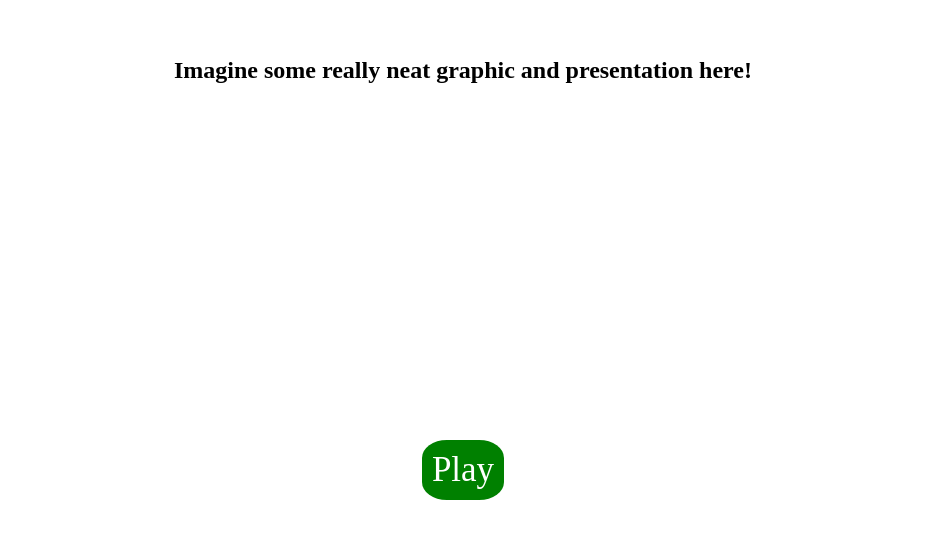
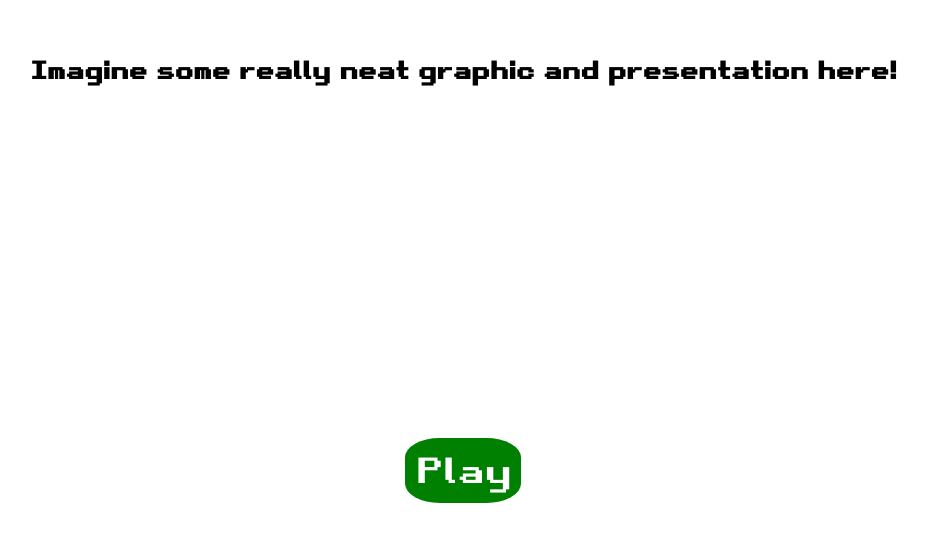
Before and after one commit to YuriScarbaci/ggj2023, a Next.js app: page / in a window 1280 px wide. Shown: the part 130-672 px from the top of the page, without its empty margins (177-1104 px from the left). Built offline with nearby package versions, Linux system fonts and the light colour scheme.

Commit message:
implemented new global font

```diff
--- a/pages/_app.tsx
+++ b/pages/_app.tsx
@@ -1,6 +1,15 @@
-import '@/styles/globals.css'
-import type { AppProps } from 'next/app'
+import "@/styles/globals.css";
+import type { AppProps } from "next/app";
+import localFont from "@next/font/local";
+
+const RetroGaming = localFont({
+  src: "../styles/fonts/retro-gaming.ttf",
+});
 
 export default function App({ Component, pageProps }: AppProps) {
-  return <Component {...pageProps} />
+  return (
+    <main className={RetroGaming.className}>
+      <Component {...pageProps} />
+    </main>
+  );
 }
--- a/pages/index.tsx
+++ b/pages/index.tsx
@@ -1,10 +1,7 @@
 import Head from "next/head";
 import Image from "next/image";
 import Link from "next/link";
-import { Inter } from "@next/font/google";
 import styles from "@/styles/Home.module.css";
-
-const inter = Inter({ subsets: ["latin"] });
 
 export default function Home() {
   return (
```
Also changed, not shown: styles/fonts/retro-gaming.ttf (added).
